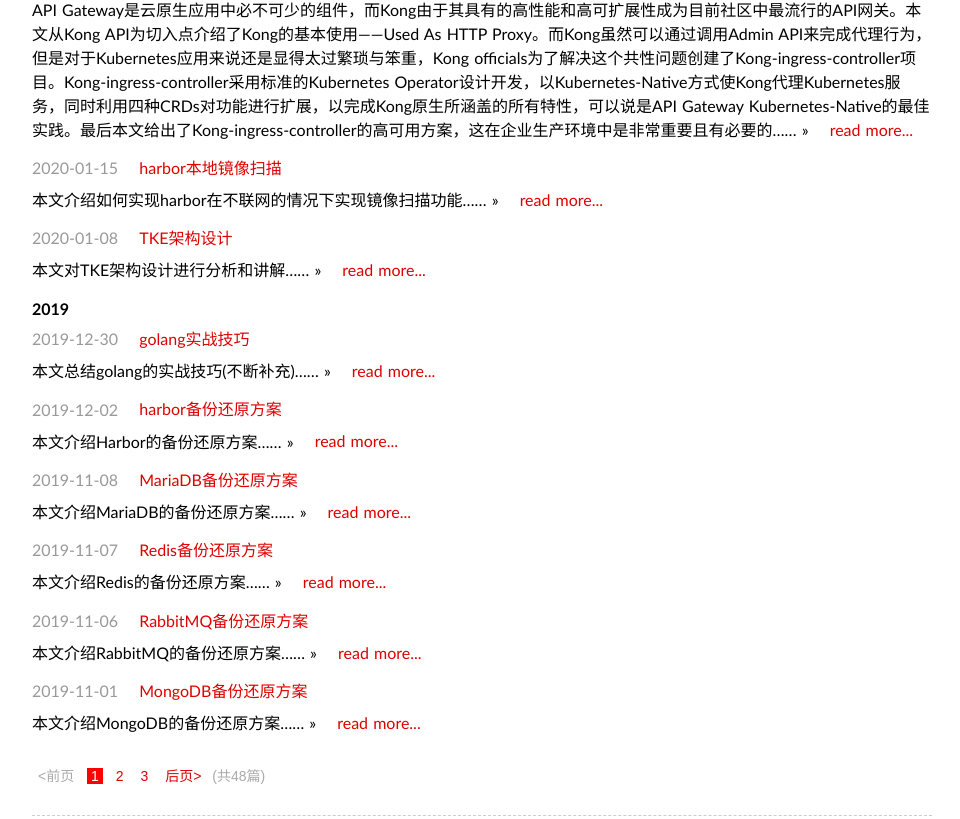
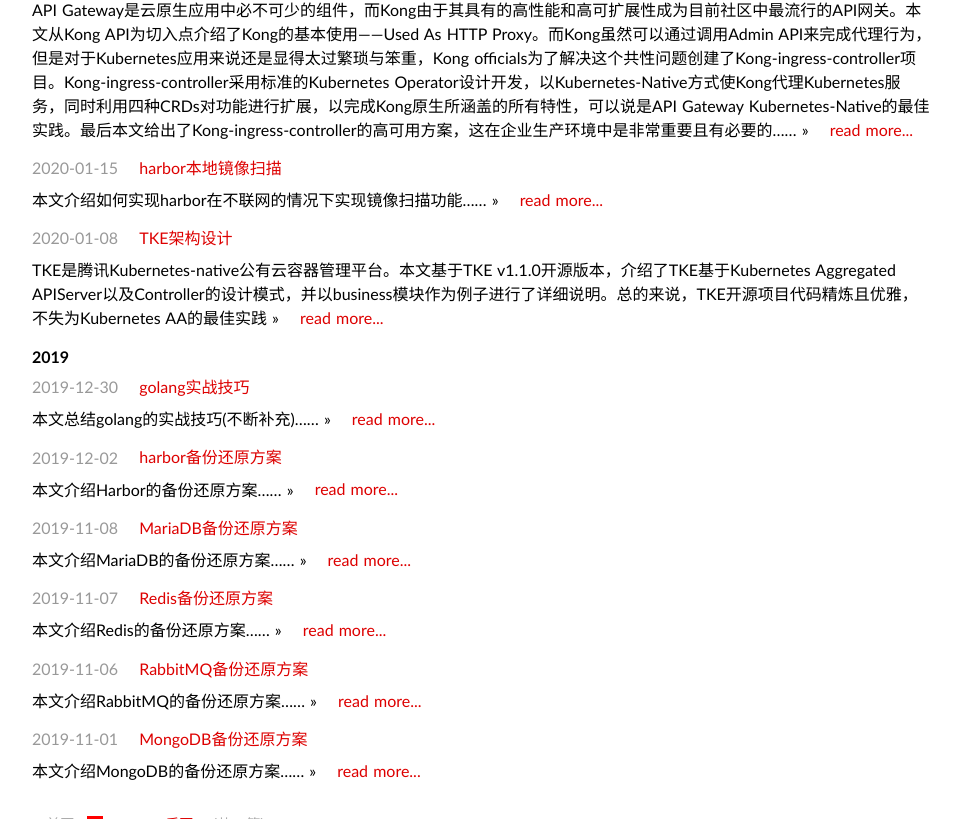
Before and after one commit to duyanghao/duyanghao.github.io, a Jekyll site: the page built from index.html, in a window 1280 px wide and 900 px high, scrolled down 1213 px, cut to the strip 0-819 px from the top of the window. Shown: the whole strip, without its empty margins (158-1118 px from the left). Built offline with Jekyll 4.4.1, drawn with Linux system fonts in a browser that asks for light colours; some web fonts are replaced; the list of posts is cut into pages by our own code; comment, search, counter and statistics services are not loaded.

Commit message:
update tke arch
Signed-off-by: duyanghao <1294057873@qq.com>

```diff
--- a/_posts/2020-1-8-tke-architecture-design.md
+++ b/_posts/2020-1-8-tke-architecture-design.md
@@ -4,7 +4,7 @@
 date: 2020-1-8 19:10:31
 category: 技术
 tags: Kubernetes
-excerpt: 本文对TKE架构设计进行分析和讲解……
+excerpt: TKE是腾讯Kubernetes-native公有云容器管理平台。本文基于TKE v1.1.0开源版本，介绍了TKE基于Kubernetes Aggregated APIServer以及Controller的设计模式，并以business模块作为例子进行了详细说明。总的来说，TKE开源项目代码精炼且优雅，不失为Kubernetes AA的最佳实践
 ---
 
 ## 前言
```
